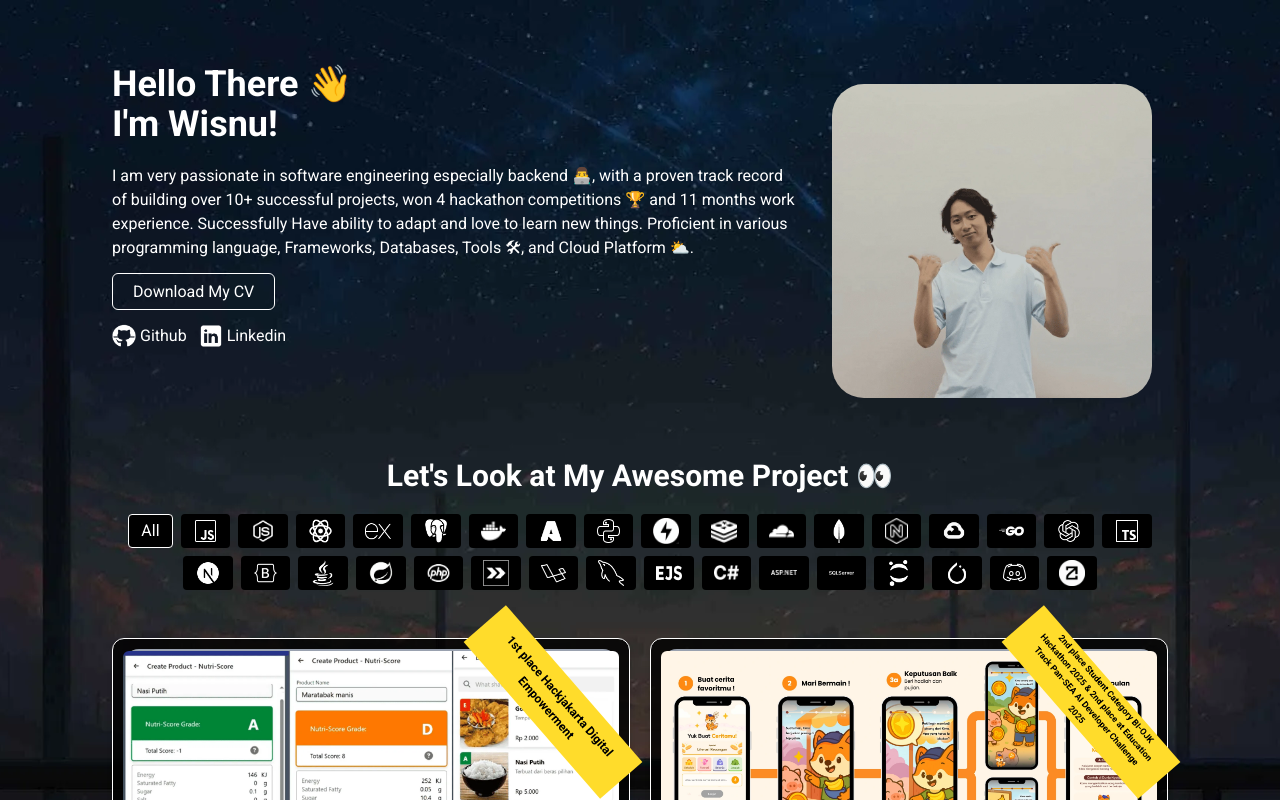
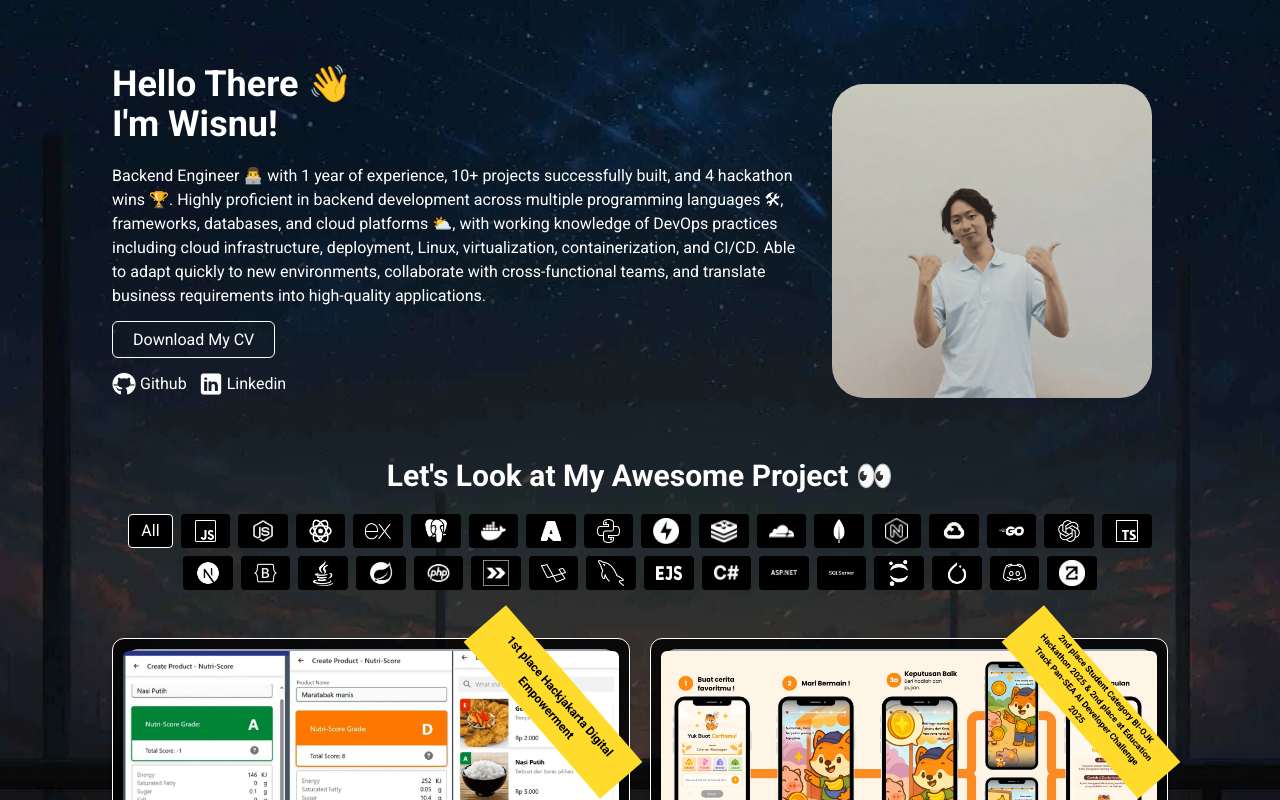
Before and after one commit to W-ptra/portfolio, a React (Vite) app: page / in a window 1280 px wide. Shown: the top 800 px of the page. Built offline with nearby package versions, Linux system fonts and the light colour scheme.

Commit message:
feat: update CV and introduction summary

```diff
--- a/src/components/Header.jsx
+++ b/src/components/Header.jsx
@@ -7,11 +7,10 @@ function Header() {
           I'm Wisnu!
         </h1>
         <p className="text-md">
-          I am very passionate in software engineering especially backend 👨‍💻, with a proven track record of
-          building over 10+ successful projects, won 4 hackathon competitions 🏆
-          and 11 months work experience. Successfully  Have ability to adapt and love to learn
-          new things. Proficient in various programming language, Frameworks,
-          Databases, Tools 🛠, and Cloud Platform ⛅.
+          Backend Engineer 👨‍💻 with 1 year of experience, 10+ projects successfully built, and 4 hackathon wins 🏆. Highly proficient in backend
+          development across multiple programming languages 🛠, frameworks, databases, and cloud platforms ⛅, with working knowledge of DevOps
+          practices including cloud infrastructure, deployment, Linux, virtualization, containerization, and CI/CD. Able to adapt quickly to new
+          environments, collaborate with cross-functional teams, and translate business requirements into high-quality applications.
         </p>
         <div className="flex flex-row md:flex-col items-center md:items-start justify-around mt-3 md:mt-0">
           <div className="my-5">
```
Lines whose indentation alone changed are shown as unchanged.
